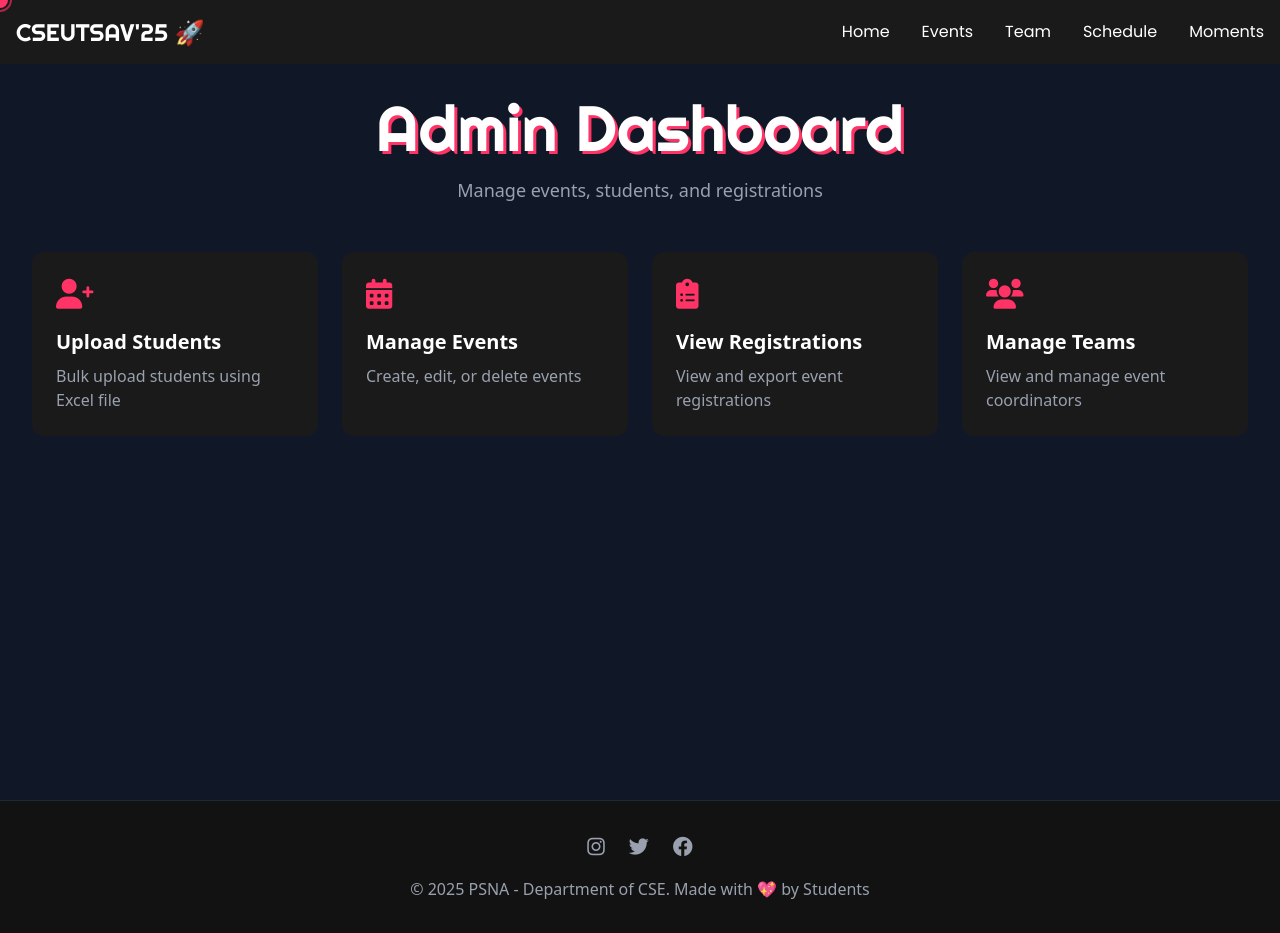
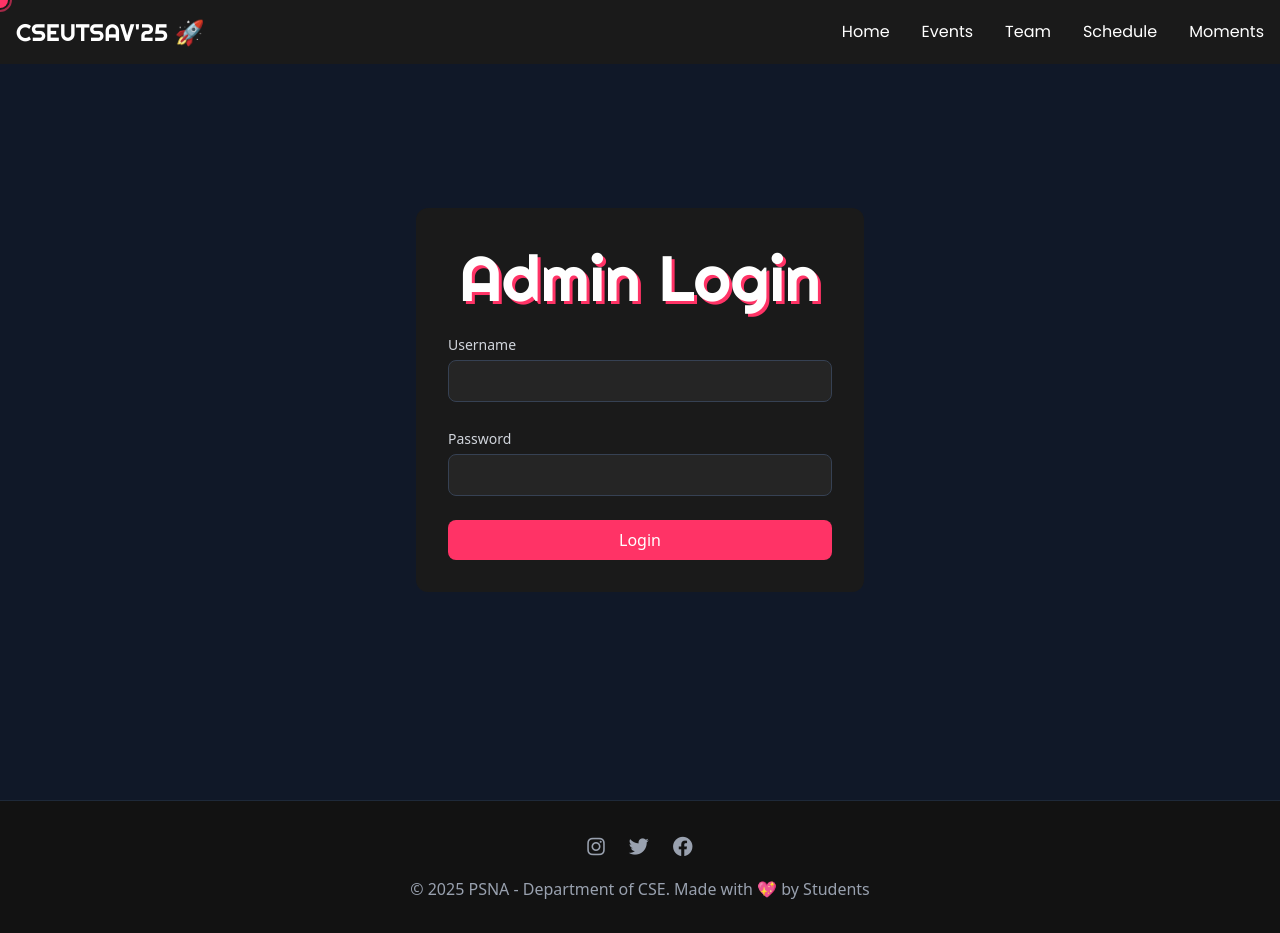
Before and after one commit to hprasath2306/College-event-website, a React (Vite) app: page /psnaAdmin in a window 1280 px wide. Built offline with nearby package versions, Linux system fonts and the light colour scheme.

Commit message:
Added dynamic entry

```diff
--- a/src/pages/Team.tsx
+++ b/src/pages/Team.tsx
@@ -105,7 +105,7 @@ const Team = () => {
             Meet Our Team
           </h1>
           <p className="text-xl text-gray-300">
-            The awesome people behind FEST 2024 🚀
+            The awesome people behind FEST 2025 🚀
           </p>
         </div>
       </section>
--- a/src/pages/admin/Admin.tsx
+++ b/src/pages/admin/Admin.tsx
@@ -1,3 +1,5 @@
+import { useState, useEffect } from 'react';
+import { Outlet, useNavigate } from 'react-router-dom';
 import React from 'react';
 import { Link } from 'react-router-dom';
 
@@ -20,7 +22,6 @@ const AdminCard = ({ title, description, icon, link }: {
   </Link>
 );
 
-export default function Admin() {
   const adminActions = [
     {
       title: "Upload Students",
@@ -47,6 +48,70 @@ export default function Admin() {
       link: "/admin/teams"
     }
   ];
+
+const Admin = () => {
+  const [isAuthenticated, setIsAuthenticated] = useState(false);
+  const [username, setUsername] = useState('');
+  const [password, setPassword] = useState('');
+  const [error, setError] = useState('');
+  const navigate = useNavigate();
+
+  useEffect(() => {
+    const auth = localStorage.getItem('adminAuth');
+    if (auth === 'true') {
+      setIsAuthenticated(true);
+    }
+  }, []);
+
+  const handleLogin = (e: React.FormEvent) => {
+    e.preventDefault();
+    if (username === 'PsnACse' && password === '192.168.1.2025') {
+      setIsAuthenticated(true);
+      localStorage.setItem('adminAuth', 'true');
+      setError('');
+    } else {
+      setError('Invalid credentials');
+    }
+  };
+
+  if (!isAuthenticated) {
+    return (
+      <div className="min-h-screen bg-gray-900 flex items-center justify-center p-4">
+        <div className="bg-[#1a1a1a] rounded-xl p-8 w-full max-w-md">
+          <h1 className="text-3xl font-['Righteous'] text-white mb-8 text-center">Admin Login</h1>
+          <form onSubmit={handleLogin} className="space-y-6">
+            <div>
+              <label className="text-gray-300 text-sm">Username</label>
+              <input
+                type="text"
+                value={username}
+                onChange={(e) => setUsername(e.target.value)}
+                className="w-full bg-[#252525] border border-gray-700 rounded-lg px-4 py-2 mt-1 text-white"
+                required
+              />
+            </div>
+            <div>
+              <label className="text-gray-300 text-sm">Password</label>
+              <input
+                type="password"
+                value={password}
+                onChange={(e) => setPassword(e.target.value)}
+                className="w-full bg-[#252525] border border-gray-700 rounded-lg px-4 py-2 mt-1 text-white"
+                required
+              />
+            </div>
+            {error && <p className="text-red-500 text-sm">{error}</p>}
+            <button
+              type="submit"
+              className="w-full bg-[#FF3366] text-white py-2 rounded-lg hover:bg-[#ff1f57]"
+            >
+              Login
+            </button>
+          </form>
+        </div>
+      </div>
+    );
+  }
 
   return (
     <div className="min-h-screen bg-gray-900 text-white p-8 pt-24">
@@ -75,3 +140,5 @@ export default function Admin() {
     </div>
   );
 }
+
+export default Admin;
--- a/src/pages/admin/events/EditEvent.tsx
+++ b/src/pages/admin/events/EditEvent.tsx
@@ -75,7 +75,7 @@ const EditModal = ({ isOpen, onClose, onSave, event, isLoading }: EditModalProps
       duration: Number(formData.duration || 0),
       maxTeamSize: formData.type === 'TEAM' ? Number(formData.maxTeamSize) : null
     };
-    onSave(updatedEvent);
+    onSave(updatedEvent as any);
   };
 
   return (
@@ -373,7 +373,7 @@ const EditEvent = () => {
 
     setEditLoading(true);
     try {
-      await axios.put(`http://localhost:3000/api/events/${selectedEvent.id}`, updatedEvent);
+      await axios.put(`https://symposium-api-production.up.railway.app/api/events/${selectedEvent.id}`, updatedEvent);
 
       // Update local state with new data
       setEvents(events.map(event =>
@@ -390,7 +390,29 @@ const EditEvent = () => {
     }
   };
 
-  // ... loading and error states same as DeleteEvent ...
+  if (loading) {
+    return (
+      <div className="min-h-screen bg-gray-900 flex items-center justify-center">
+        <div className="animate-spin rounded-full h-16 w-16 border-t-2 border-b-2 border-[#FF3366]"></div>
+      </div>
+    );
+  }
+
+  if (error) {
+    return (
+      <div className="min-h-screen bg-gray-900 flex items-center justify-center">
+        <div className="text-center">
+          <p className="text-red-500 text-xl mb-4">{error}</p>
+          <button
+            onClick={fetchEvents}
+            className="bg-[#FF3366] text-white px-6 py-2 rounded-lg hover:bg-[#ff1f57]"
+          >
+            Try Again
+          </button>
+        </div>
+      </div>
+    );
+  }
 
   return (
     <div className="min-h-screen bg-gray-900 text-white p-8 pt-24">
```
